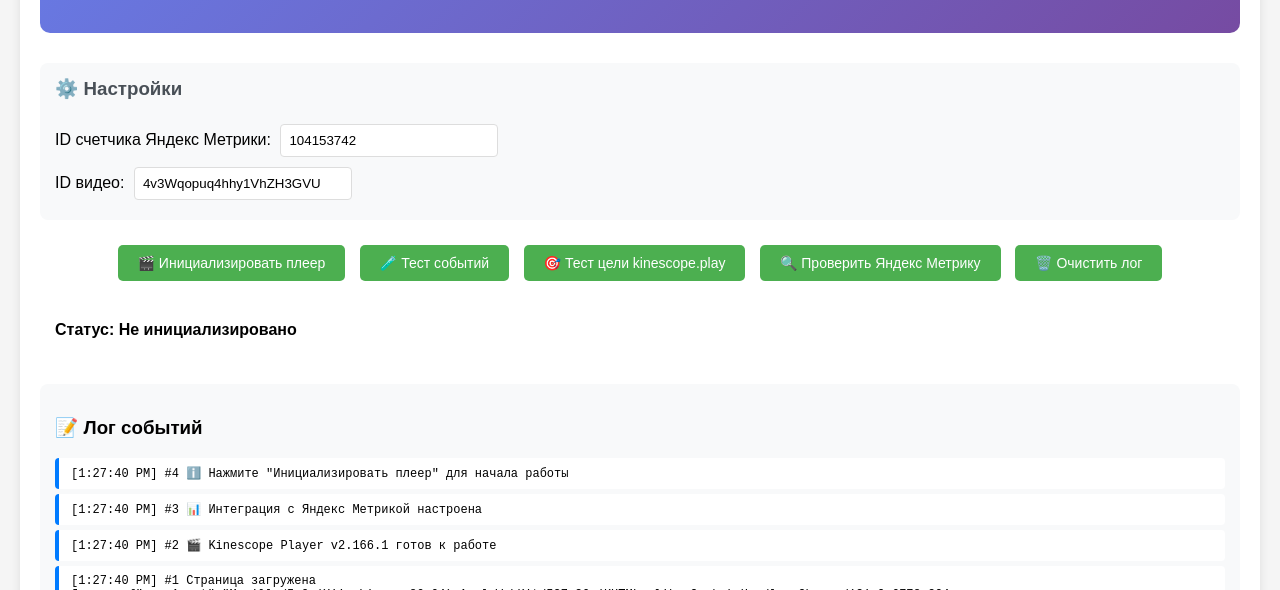
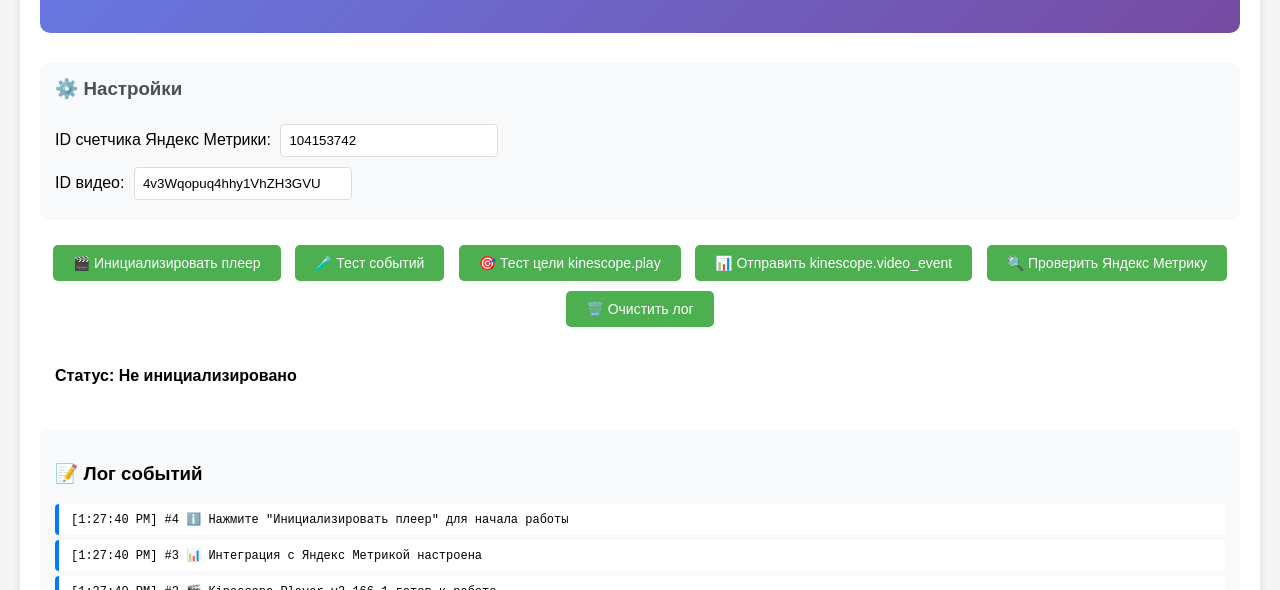
Before and after one commit to sergesiluyanov/yandex_metrika, a plain HTML site: page index.html in a window 1280 px wide. Shown: the part 210-800 px from the top of the page. Drawn offline with Linux system fonts and the light colour scheme.

Commit message:
Update index.html

```diff
--- a/index.html
+++ b/index.html
@@ -151,6 +151,7 @@
             <button onclick="initializePlayer()">🎬 Инициализировать плеер</button>
             <button onclick="testEvents()">🧪 Тест событий</button>
             <button onclick="testClickPlay()">🎯 Тест цели kinescope.play</button>
+            <button onclick="sendVideoEvent()">📊 Отправить kinescope.video_event</button>
             <button onclick="checkYandexMetrika()">🔍 Проверить Яндекс Метрику</button>
             <button onclick="clearLog()">🗑️ Очистить лог</button>
         </div>
@@ -460,6 +461,43 @@
             }
         }
 
+        // Отправка события kinescope.video_event
+        function sendVideoEvent() {
+            const counterId = document.getElementById('counterId').value;
+            const videoId = document.getElementById('videoId').value;
+
+            logEvent('📊 Отправка события kinescope.video_event...');
+
+            if (typeof window.ym === 'function') {
+                try {
+                    // Отправляем напрямую в цель kinescope.video_event
+                    window.ym(counterId, 'reachGoal', 'kinescope.video_event', {
+                        event: 'manual_video_event',
+                        videoId: videoId,
+                        timestamp: Date.now(),
+                        version: '2.166.1',
+                        source: 'button_click',
+                        test: true
+                    });
+
+                    logEvent('✅ Событие kinescope.video_event отправлено', {
+                        counterId: counterId,
+                        goal: 'kinescope.video_event',
+                        videoId: videoId
+                    });
+
+                    logEvent('ℹ️ Проверьте в Яндекс Метрике:');
+                    logEvent('1. Отчеты → Цели → найдите цель "kinescope.video_event"');
+                    logEvent('2. Должно показать достижение цели');
+
+                } catch (error) {
+                    logEvent('❌ Ошибка отправки kinescope.video_event', { error: error.message });
+                }
+            } else {
+                logEvent('❌ Яндекс Метрика не загружена');
+            }
+        }
+
         // Проверка Яндекс Метрики
         function checkYandexMetrika() {
             const counterId = document.getElementById('counterId').value;
```
